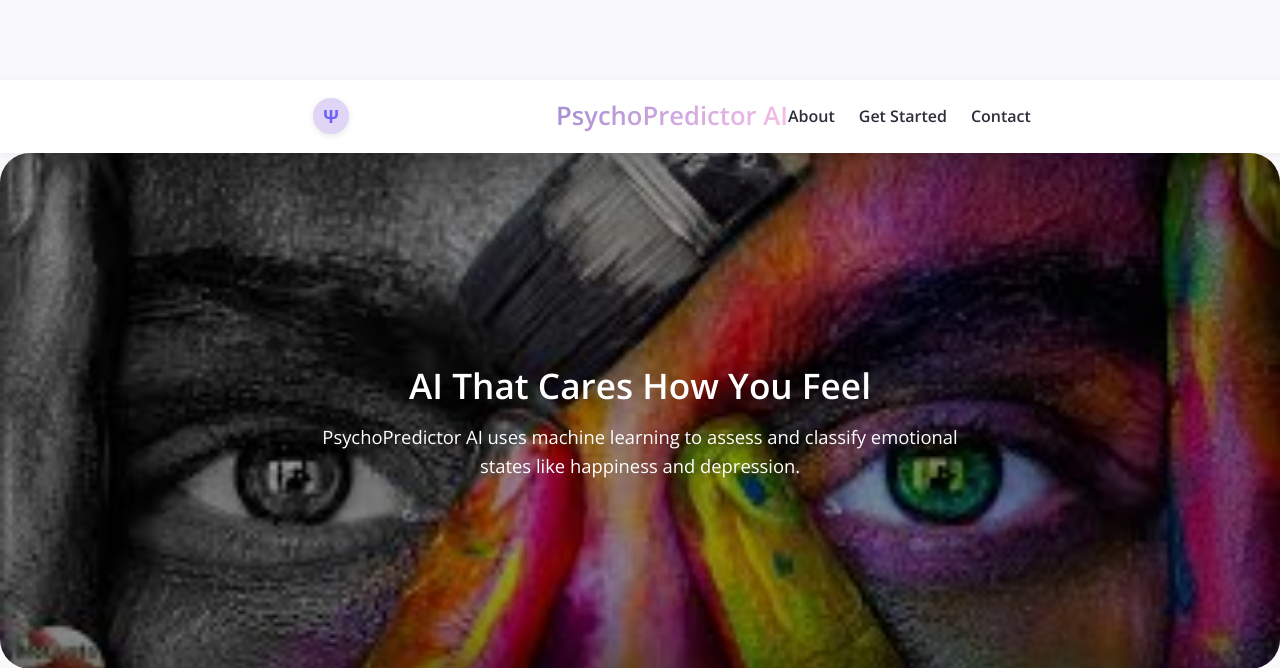
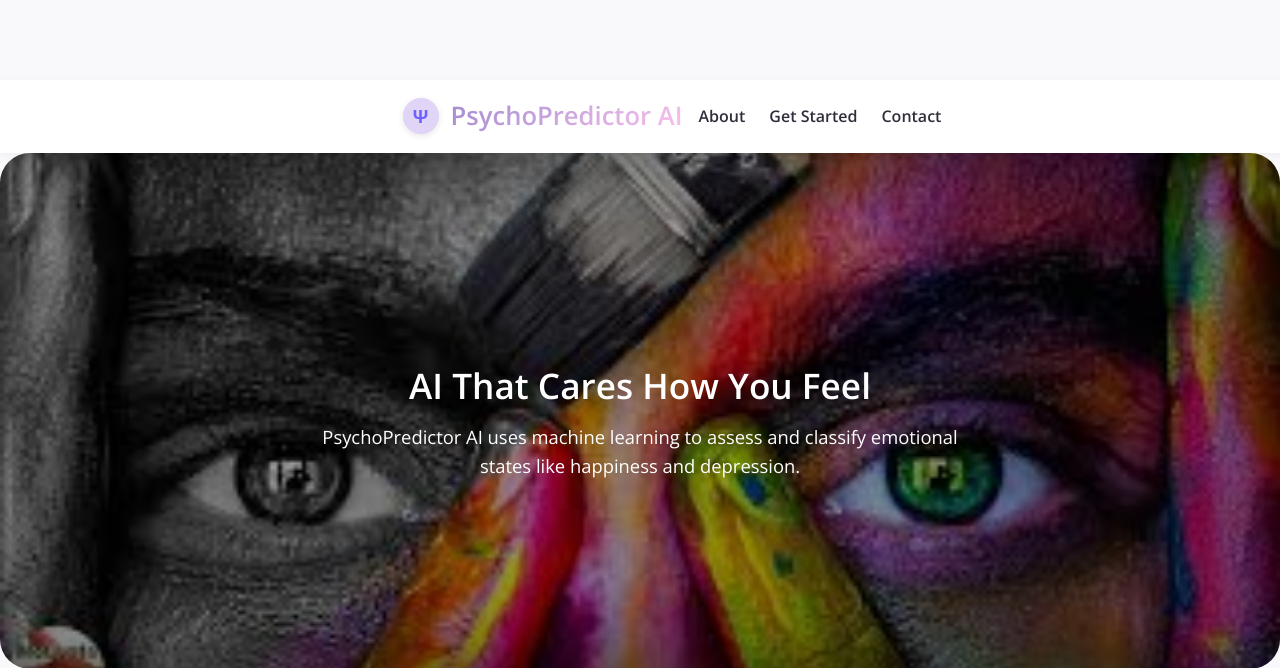
Before and after one commit to yugam0203/psycho-predictor, a FastAPI app: page / in a window 1280 px wide; the page is wider, and only the part inside the window is pictured. Shown: the top 668 px of that part. Run offline with FastAPI, Linux system fonts and the light colour scheme; parts of the project's set-up code (start-up, migrations or seed data) failed here and were passed over.

Commit message:
updated HTML and CSS

```diff
--- a/static/h_color_style.css
+++ b/static/h_color_style.css
@@ -378,27 +378,40 @@ footer.footer {
 .nav-container {
   max-width: 1200px;
   margin: 0 auto;
-  display: grid;
-  grid-template-columns: 1fr auto 1fr;
+  display: flex;
+  justify-content: space-between;  /* Push left and right apart */
+  align-items: center;
+}
+.logo-placeholder {
+  width: 36px;
+  height: 36px;
+  background-color: #e0d4f7;
+  color: #6c63ff;
+  font-size: 1.2rem;
+  font-weight: bold;
+  border-radius: 50%;
+  display: flex;
+  align-items: center;
+  justify-content: center;
+  box-shadow: 0 2px 6px rgba(0,0,0,0.1);
+  margin-right: 0.75rem;
+}
+
+
+.nav-left {
+  display: flex;
   align-items: center;
 }
 
-.nav-left {
-  justify-self: start;
-}
-
 .nav-title {
-  justify-self: center;
   font-size: 1.6rem;
-  margin: 0;
   background: var(--gradient);
   -webkit-background-clip: text;
   -webkit-text-fill-color: transparent;
-  text-align: center;
+  font-weight: bold;
 }
 
 .nav-links {
-  justify-self: end;
   display: flex;
   gap: 1.5rem;
 }
--- a/templates/h.html
+++ b/templates/h.html
@@ -10,8 +10,10 @@
 <body>
  <header class="navbar">
   <div class="nav-container">
-    <div class="nav-left logo-placeholder">Ψ</div>
-    <h1 class="nav-title">PsychoPredictor AI</h1>
+    <div class="nav-left">
+      <div class="logo-placeholder">Ψ</div>
+      <div class="nav-title">PsychoPredictor AI</div>
+    </div>
     <nav class="nav-links">
       <a href="#about">About</a>
       <a href="#get-started">Get Started</a>
```
Also changed, not shown: r.txt (deleted, +0 -10 lines), templates/results.html (+5 -3 lines), 1 other file.
